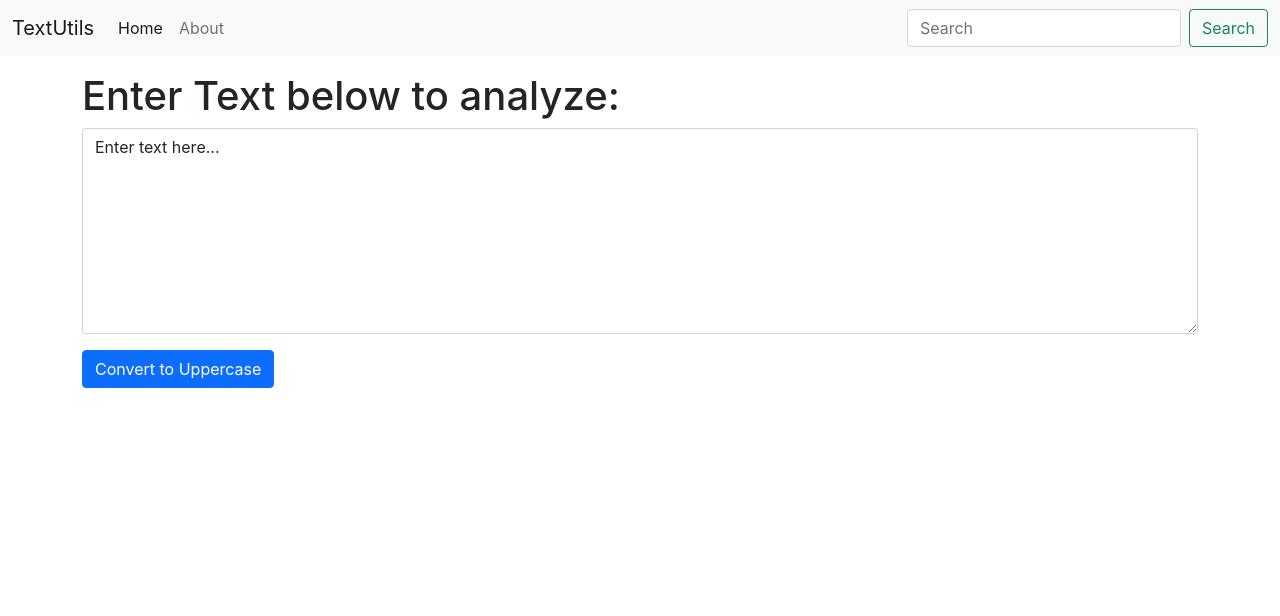
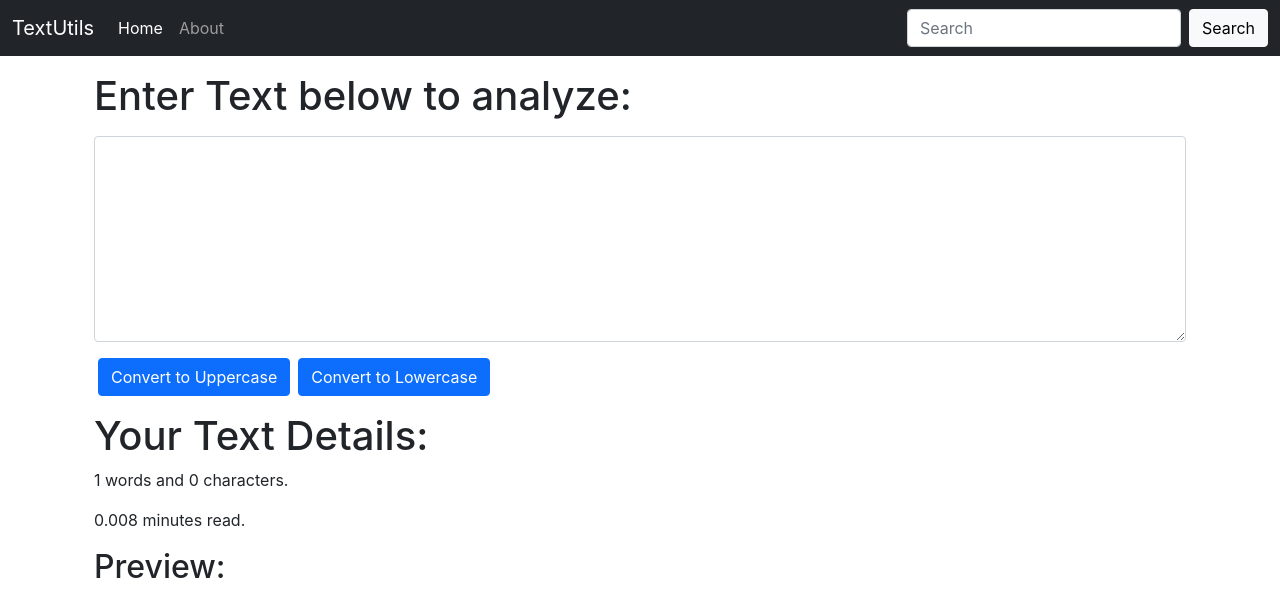
Before and after one commit to hardikbachhan/TextUtils, a React (Create React App) app: page / in a window 1280 px wide. Shown: the top 616 px of the page. Built offline with nearby package versions, Linux system fonts and the light colour scheme.

Commit message:
lowecase functionality, text details, read time, preview complete and navbar design change

```diff
--- a/src/components/Navbar.js
+++ b/src/components/Navbar.js
@@ -3,7 +3,7 @@
 
 export default function Navbar(props) {
   return (
-    <nav className="navbar navbar-expand-lg navbar-light bg-light">
+    <nav className="navbar navbar-expand-lg navbar-dark bg-dark">
       <div className="container-fluid">
         <a className="navbar-brand" href="/">
           {props.title}
@@ -39,7 +39,7 @@
               placeholder="Search"
               aria-label="Search"
             />
-            <button className="btn btn-outline-success" type="submit">
+            <button className="btn btn-light" type="submit">
               Search
             </button>
           </form>
--- a/src/components/TextForm.js
+++ b/src/components/TextForm.js
@@ -3,25 +3,31 @@
 import { useState } from "react";
 
 export default function TextForm(props) {
-  const [text, setText] = useState("Enter text here...");
+  const [text, setText] = useState("");
 
   const onUpClick = () => {
     // console.log("Button is clicked.");
     // setText("You have clicked on onUpClicked.")
-        let upCaseText = text.toUpperCase();
-        setText(upCaseText);
+    let newText = text.toUpperCase();
+    setText(newText);
+  };
+
+  const onLoClick = () => {
+      let newText = text.toLowerCase();
+      setText(newText);
   }
 
   const onUpChange = (event) => {
     // console.log("Text area contents changed.")
     let newText = event.target.value;
     setText(newText);
-    }
+  };
 
   return (
-    <div>
+    <>
+      <div className="container">
         <h1>{props.heading}</h1>
-      <div className="mb-3">
+        <div className="my-3">
           <textarea
             className="form-control"
             value={text}
@@ -30,8 +36,23 @@
             onChange={onUpChange}
           ></textarea>
         </div>
-      <button className="btn btn-primary" onClick={onUpClick}>Convert to Uppercase</button>
+        <button className="btn btn-primary mx-1" onClick={onUpClick}>
+          Convert to Uppercase
+        </button>
+        <button className="btn btn-primary mx-1" onClick={onLoClick}>
+          Convert to Lowercase
+        </button>
       </div>
+      <div className="container my-3">
+        <h1>Your Text Details: </h1>
+        <p>
+          {text.split(" ").length} words and {text.length} characters.
+        </p>
+        <p>{0.008 * text.split(" ").length} minutes read.</p>
+        <h2>Preview:</h2>
+        <p>{text}</p>
+      </div>
+    </>
   );
 }
 
```
Lines whose indentation alone changed are shown as unchanged.
